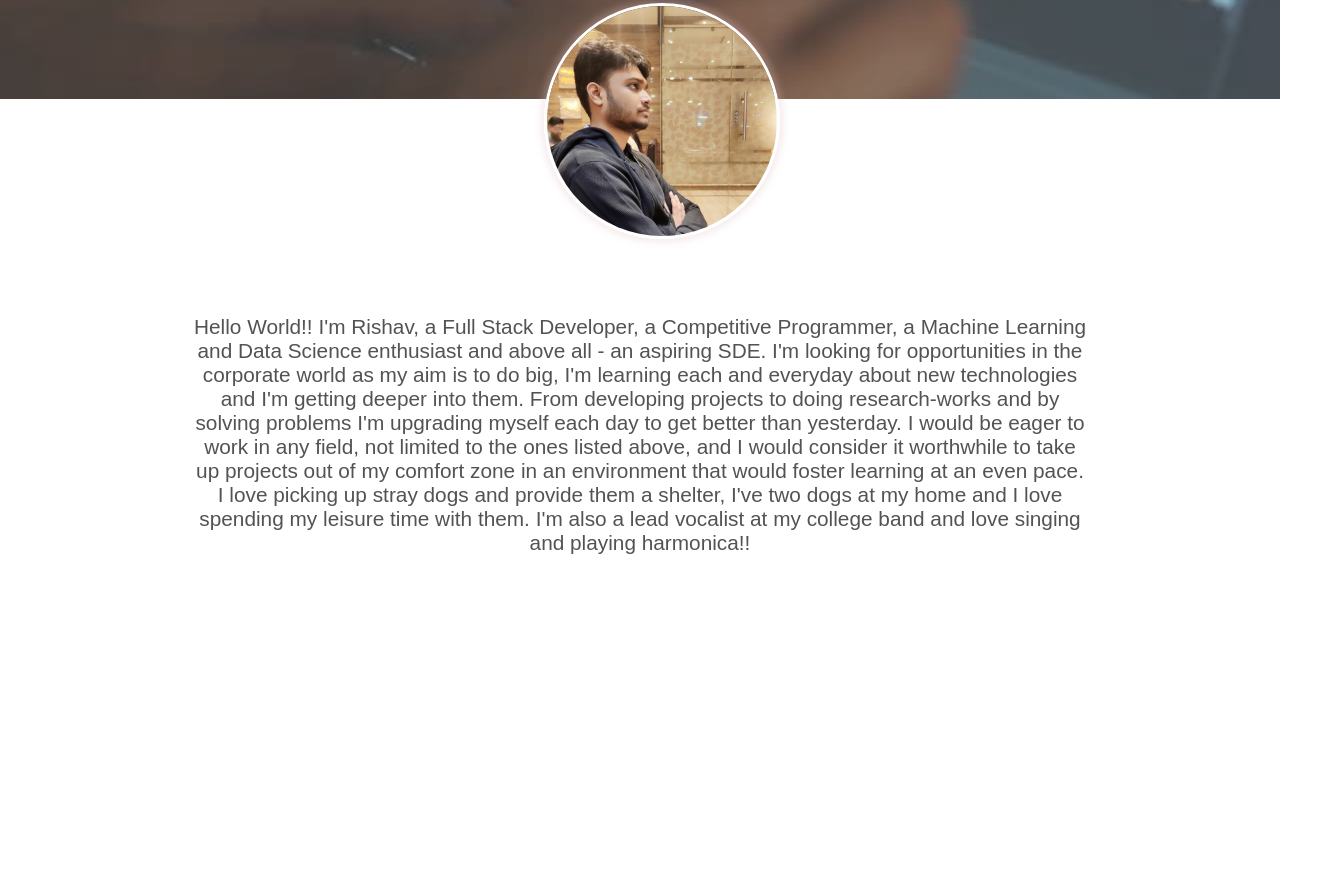
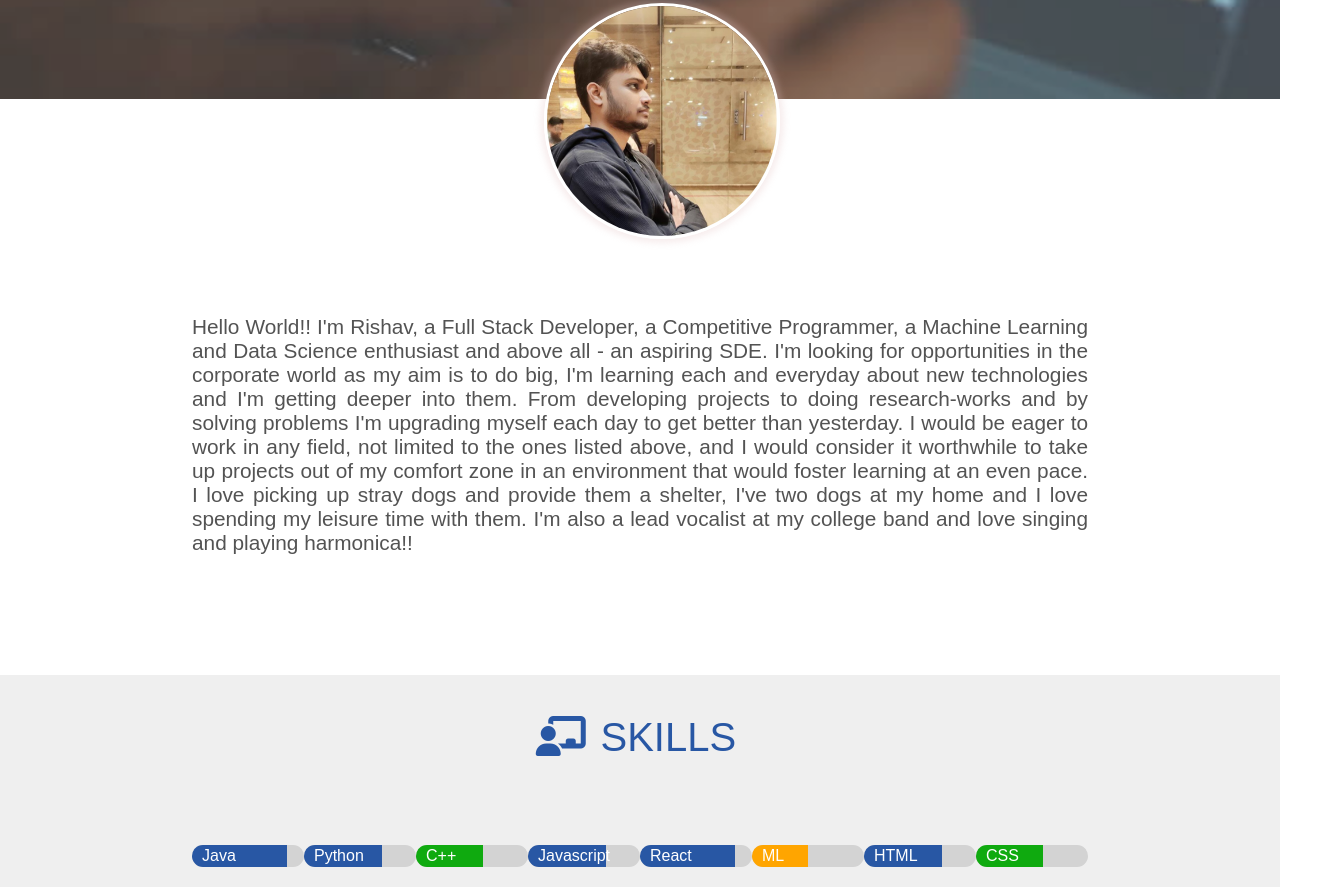
Before and after one commit to rishav-learnerml/New-Resume, a plain HTML site: page index.html in a window 1280 px wide. Shown: the part 421-1308 px from the top of the page, 1320 px wide, since content can reach past the window. Before the commit the page ends 1096 px from the top, so only its background shows below. Drawn offline with Linux system fonts and the light colour scheme.

Commit message:
About and Skills section added

```diff
--- a/index.html
+++ b/index.html
@@ -63,7 +63,7 @@
               <img src="images/rishav.jpg" alt="my_image">
           </div>
           <p>
-            Hello World!! I'm Rishav, a Full Stack Developer, a Competitive Programmer, a Machine Learning and Data Science enthusiast and above all - an aspiring SDE.
+            Hello World!! I'm Rishav, a <span>Full Stack Developer, a Competitive Programmer, a Machine Learning and Data Science enthusiast and above all - an aspiring SDE.
 
             I'm looking for opportunities in the corporate world as my aim is to do big, I'm learning each and everyday about new technologies and I'm getting deeper into them.
 
@@ -75,9 +75,76 @@
           </p>
       </div>
       <!-- ------- Skills ------- -->
-      <div id="skills"></div>
+      <section id="skills">
+        <h1 class="section-heading mb75px">
+          <span>
+            <i class="fas fa-chalkboard-teacher"></i>
+          </span>
+          <span>SKILLS</span>
+        </h1>
+        <div class="skills-display">
+          <div class="skill-progress">
+            <div class="eighty-five-percent mb-blue" >
+              <div class="skill-name">
+                <span>Java</span>
+              </div>
+            </div>
+          </div>
+          <div class="skill-progress">
+            <div class="seventy-percent mb-blue" >
+              <div class="skill-name">
+                <span>Python</span>
+              </div>
+            </div>
+          </div>
+          <div class="skill-progress">
+            <div class="sixty-percent mb-green" >
+              <div class="skill-name">
+                <span>C++</span>
+              </div>
+            </div>
+          </div>
+          <div class="skill-progress">
+            <div class="seventy-percent mb-blue" >
+              <div class="skill-name">
+                <span>Javascript</span>
+              </div>
+            </div>
+          </div>
+          <div class="skill-progress">
+            <div class="eighty-five-percent mb-blue" >
+              <div class="skill-name">
+                <span>React</span>
+              </div>
+            </div>
+          </div>
+          <div class="skill-progress">
+            <div class="fifty-percent mb-orange" >
+              <div class="skill-name">
+                <span>ML</span>
+              </div>
+            </div>
+          </div>
+          <div class="skill-progress">
+            <div class="seventy-percent mb-blue" >
+              <div class="skill-name">
+                <span>HTML</span>
+              </div>
+            </div>
+          </div>
+          <div class="skill-progress">
+            <div class="sixty-percent mb-green" >
+              <div class="skill-name">
+                <span>CSS</span>
+              </div>
+            </div>
+          </div>
+        </div>
+      </section>
       <!-- ------- Work Experience ------- -->
-      <div id="experience"></div>
+      <div id="experience">
+
+      </div>
       <!-- ------- Education ------- -->
       <div id="education"></div>
       <!-- ------- Portfolio ------- -->
--- a/style.css
+++ b/style.css
@@ -9,6 +9,73 @@ body {
 .text-center {
     text-align: center;
 }
+
+.text-highlight {
+    color: rgb(17, 17, 245);
+    font-weight: bold;
+}
+
+section{
+    width: 100%;
+    display: flex;
+    flex-direction: column;
+    align-items: center;
+}
+
+section:nth-child(2n){
+    background-color: #9e9b9b29;
+}
+section:nth-child(2n+1){
+    background-color: white;
+}
+
+.section-heading{
+    width: auto;
+    padding: 20px 10px 10px;
+    margin: 10px auto;
+    font-weight: 400;
+}
+
+.section-heading span{
+    font-size: 40px;
+    color: #2857a4;
+    display: inline-block;
+    padding-top: 10px;
+    margin-right: 0.5rem;
+}
+
+
+.mb75px{
+    margin-bottom: 75px;
+}
+
+.mb-blue{
+    background-color: #2857a4;
+}
+.mb-green{
+    background-color: rgb(15, 170, 15);
+}
+.mb-orange{
+    background-color: orange;
+}
+
+.eighty-five-percent{
+    width: 85%;
+    height: inherit;
+}
+.fifty-percent{
+    width: 50%;
+    height: inherit;
+}
+.seventy-percent{
+    width: 70%;
+    height: inherit;
+}
+.sixty-percent{
+    width: 60%;
+    height: inherit;
+}
+
 
 /* ------ Header ------- */
 
@@ -39,12 +106,8 @@ body {
     text-decoration: none;
 }
 
-.nav-menu{
+.nav-menu li a:hover{
     transition: color 0.5s, border-bottom 4s;
-
-}
-
-.nav-menu li a:hover{
     color: lightgray;
     border-bottom: 1px solid white;
 }
@@ -62,7 +125,10 @@ body {
 }
 
 .icon-container{
-    margin: -40px;
+    box-sizing: border-box;
+    width: 96vw;
+    margin-top: -40px;
+    padding-left: 50px;
 }
 
 .social-icons li a i{
@@ -99,8 +165,38 @@ body {
 
 #about p{
     width: 70%;
+    height: 100%;
     font-size: 1.3rem;
-    text-align: center;
+    text-align: justify;
     margin: 15vh auto;
     color: rgb(83, 83, 83);
 }
+
+/* -------- About Section -------- */
+
+.skills-display{
+    width: 70%;
+    display: flex;
+    flex-wrap: wrap;
+    flex-grow: 1;
+    justify-content: space-between;
+}
+
+
+.skill-name span{
+    color: white;
+    margin-left: 10px;
+    line-height: 22px;
+}
+
+.skill-progress{
+    width: 7rem;
+    height: 1.4rem;
+    background-color: lightgrey;
+    border-radius: 0.8rem;
+    margin-bottom: 20px;
+}
+
+.skill-progress>div{
+    border-radius: 20px 0 0 20px;
+}
```
